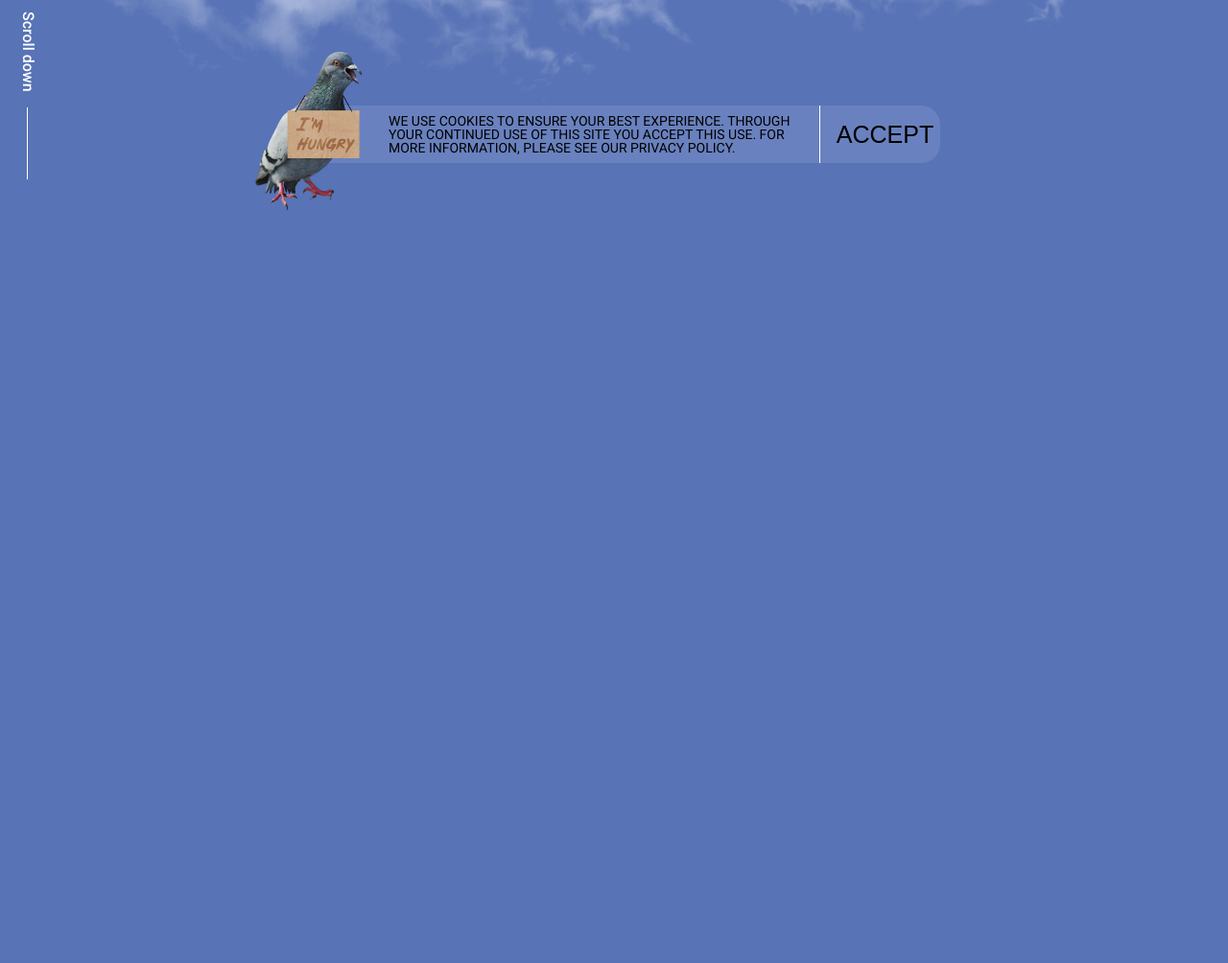
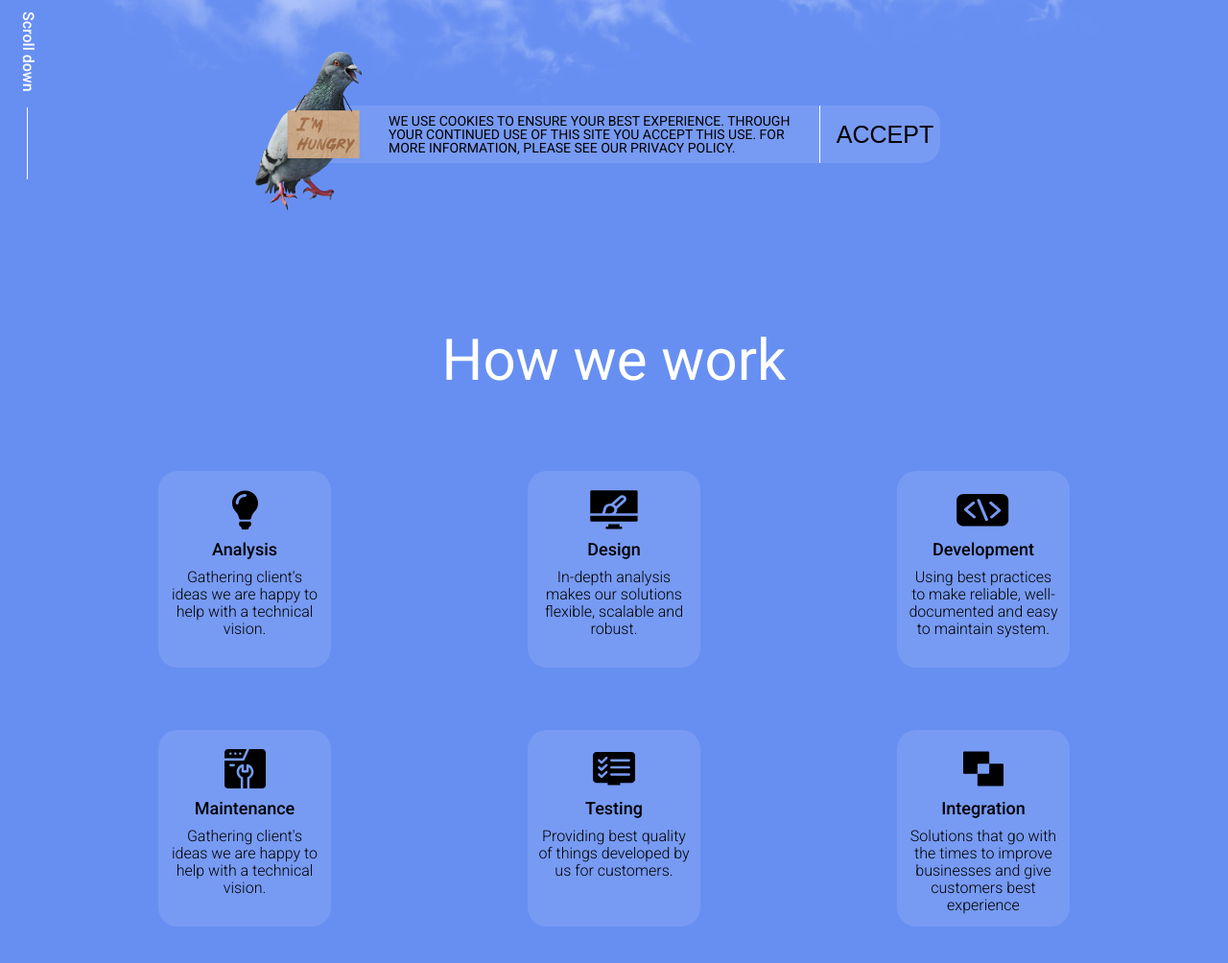
Before and after one commit to atrocityz/live_streaming_landing, a website: page index.html in a window 1280 px wide. Shown: the part 580-1584 px from the top of the page at 96% size. Before the commit the page ends 880 px from the top, so only its background shows below. Drawn offline with nearby package versions, Linux system fonts and the light colour scheme; files that its build step writes are made by us from their sources.

Commit message:
work section implementation

```diff
--- a/index.html
+++ b/index.html
@@ -21,6 +21,7 @@
         <div class="nav__title">
           <a href="#" class="nav__title-link">CLOUD <span>FLEX</span></a>
         </div>
+
         <div class="nav__links">
           <ul class="nav__links-list list" aria-label="navigation links">
             <li class="list__item" aria-label="first link">
@@ -31,9 +32,11 @@
             </li>
           </ul>
         </div>
+
         <div class="nav__covid-wrapper covid">
           <a href="#" class="covid__link" aria-label="covid-19 update">COVID-19 UPDATE</a>
         </div>
+
         <div class="nav__globe-wrapper globe">
           <a href="#" class="globe__link" aria-label="globe link">
             <svg class="globe__link-icon" aria-label="globe image">
@@ -41,6 +44,7 @@
             </svg>
           </a>
         </div>
+
       </nav>
     </div>
   </header>
@@ -69,6 +73,68 @@
         </div>
       </div>
     </section>
+
+    <section class="work-section">
+      <div class="container">
+        <div class="work">
+          <h2 class="work__title">How we work</h2>
+
+          <div class="work__cards-wrapper">
+            <figure class="info-card card--analysis" aria-label="card analysis">
+              <svg class="info-card__icon icon--bulb" aria-label="bulb icon">
+                <use href="assets/sprites.svg#bulb-icon"></use>
+              </svg>
+              <h3 class="info-card__title">Analysis</h3>
+              <p class="info-card__descr">Gathering client's ideas we are happy to help with a technical vision.</p>
+            </figure>
+
+            <figure class="info-card card--design" aria-label="card design">
+              <svg class="info-card__icon icon--design" aria-label="design icon">
+                <use href="assets/sprites.svg#design-icon"></use>
+              </svg>
+              <h3 class="info-card__title">Design</h3>
+              <p class="info-card__descr">In-depth analysis makes our solutions flexible, scalable and robust.</p>
+            </figure>
+
+            <figure class="info-card card--dev" aria-label="card development">
+              <svg class="info-card__icon icon--dev" aria-label="development icon">
+                <use href="assets/sprites.svg#dev-icon"></use>
+              </svg>
+              <h3 class="info-card__title">Development</h3>
+              <p class="info-card__descr">
+                Using best practices to make reliable, well-documented and easy to maintain system.
+              </p>
+            </figure>
+
+            <figure class="info-card card--maintenance" aria-label="card maintenance">
+              <svg class="info-card__icon icon--maintenance" aria-label="maintenance icon">
+                <use href="assets/sprites.svg#maintenance-icon"></use>
+              </svg>
+              <h3 class="info-card__title">Maintenance</h3>
+              <p class="info-card__descr">Gathering client's ideas we are happy to help with a technical vision.</p>
+            </figure>
+
+            <figure class="info-card card--testing" aria-label="card testing">
+              <svg class="info-card__icon icon--testing" aria-label="testing icon">
+                <use href="assets/sprites.svg#testing-icon"></use>
+              </svg>
+              <h3 class="info-card__title">Testing</h3>
+              <p class="info-card__descr">Providing best quality of things developed by us for customers.</p>
+            </figure>
+
+            <figure class="info-card card--integration" aria-label="card integration">
+              <svg class="info-card__icon icon--integration" aria-label="integration icon">
+                <use href="assets/sprites.svg#integration-icon"></use>
+              </svg>
+              <h3 class="info-card__title">Integration</h3>
+              <p class="info-card__descr">
+                Solutions that go with the times to improve businesses and give customers best experience
+              </p>
+            </figure>
+          </div>
+        </div>
+      </div>
+    </section>
   </main>
 </body>
 
--- a/styles/_basic.scss
+++ b/styles/_basic.scss
@@ -29,6 +29,10 @@ body {
   margin: 0;
 }
 
+figure {
+  margin: 0;
+}
+
 .container {
   max-width: 1440px;
   margin: auto;
--- /dev/null
+++ b/styles/_cards.scss
@@ -0,0 +1,55 @@
+@use "variables" as v;
+@use "mixins" as m;
+@use "sass:color";
+
+.info-card {
+  width: 180px;
+  height: 205px;
+  padding: 20px 10px 0;
+  border-radius: 20px;
+  background-color: color.adjust(v.$color_white, $alpha: -0.9);
+  @include m.d-flex(start, center, nowrap, column, 0, 10px);
+
+  &__icon {
+    width: 25px;
+    height: 25px;
+    fill: v.$color_black;
+  }
+
+  &__title {
+    @include m.font(18px, 500, v.$color_black);
+  }
+
+  &__descr {
+    @include m.font(16px, 300, v.$color_black);
+    line-height: 112%;
+    text-align: center;
+  }
+
+  &:hover {
+    cursor: pointer;
+    background-color: color.adjust(v.$color_white, $alpha: -0.95);
+
+    .info-card__icon {
+      fill: v.$color_white;
+    }
+    .info-card__title,
+    .info-card__descr {
+      color: v.$color_white;
+    }
+  }
+
+  @media (max-width: v.$media_min) {
+    width: 140px;
+    height: 180px;
+
+    &__title {
+      @include m.font(14px, 400, v.$color_black);
+    }
+
+    &__descr {
+      @include m.font(13px, 300, v.$color_black);
+      line-height: 112%;
+    }
+  }
+}
--- a/styles/_importer.scss
+++ b/styles/_importer.scss
@@ -1,3 +1,5 @@
 @forward "basic";
+@forward "cards";
 @forward "header";
 @forward "hero";
+@forward "work";
--- a/styles/_variables.scss
+++ b/styles/_variables.scss
@@ -1,5 +1,5 @@
-// $color_primary: #678ff2;
-$color_primary: #5873b6;
+$color_primary: #678ff2;
+// $color_primary: #5873b6;
 $color_white: #fff;
 $color_black: #000;
 
--- /dev/null
+++ b/styles/_work.scss
@@ -0,0 +1,111 @@
+@use "variables" as v;
+@use "mixins" as m;
+@use "sass:color";
+
+.work-section {
+  padding: 40px 20px 180px;
+
+  .work {
+    margin: 0 auto;
+    text-align: center;
+
+    &__title {
+      @include m.font(60px, 400, v.$color_white);
+      margin-bottom: 80px;
+
+      @media (max-width: v.$media_min) {
+        display: none;
+      }
+    }
+
+    &__cards-wrapper {
+      margin: 0 auto;
+      max-width: 950px;
+
+      display: grid;
+      grid-template-columns: repeat(3, 1fr);
+      grid-template-rows: repeat(2, 1fr);
+      row-gap: 65px;
+      // justify-items: center;
+      // align-items: center;
+      place-items: center;
+      grid-template-areas:
+        "analysis design dev"
+        "maintenance testing integration";
+
+      .card--analysis {
+        grid-area: analysis;
+        justify-self: start;
+      }
+      .card--design {
+        grid-area: design;
+      }
+      .card--dev {
+        grid-area: dev;
+        justify-self: end;
+      }
+      .card--maintenance {
+        grid-area: maintenance;
+        justify-self: start;
+      }
+      .card--testing {
+        grid-area: testing;
+      }
+      .card--integration {
+        grid-area: integration;
+        justify-self: end;
+      }
+
+      .icon--bulb {
+        width: 29px;
+        height: 41px;
+      }
+      .icon--design {
+        width: 50px;
+        height: 41px;
+      }
+      .icon--dev {
+        width: 55px;
+        height: 41px;
+      }
+      .icon--maintenance {
+        width: 43px;
+        height: 41px;
+      }
+      .icon--testing {
+        width: 44px;
+        height: 41px;
+      }
+      .icon--integration {
+        width: 42px;
+        height: 41px;
+      }
+
+      @media (max-width: v.$media_md) {
+        grid-template-columns: repeat(2, 1fr);
+        grid-template-rows: repeat(3, 1fr);
+        grid-template-areas:
+          "dev analysis"
+          "design maintenance"
+          "integration testing";
+
+        .card--analysis,
+        .card--design,
+        .card--dev,
+        .card--maintenance,
+        .card--testing,
+        .card--integration {
+          justify-self: center;
+        }
+      }
+    }
+  }
+
+  @media (max-width: v.$media_lg) {
+    padding: 150px 20px 180px;
+  }
+
+  @media (max-width: v.$media_sm) {
+    padding: 40px 20px 180px;
+  }
+}
```
